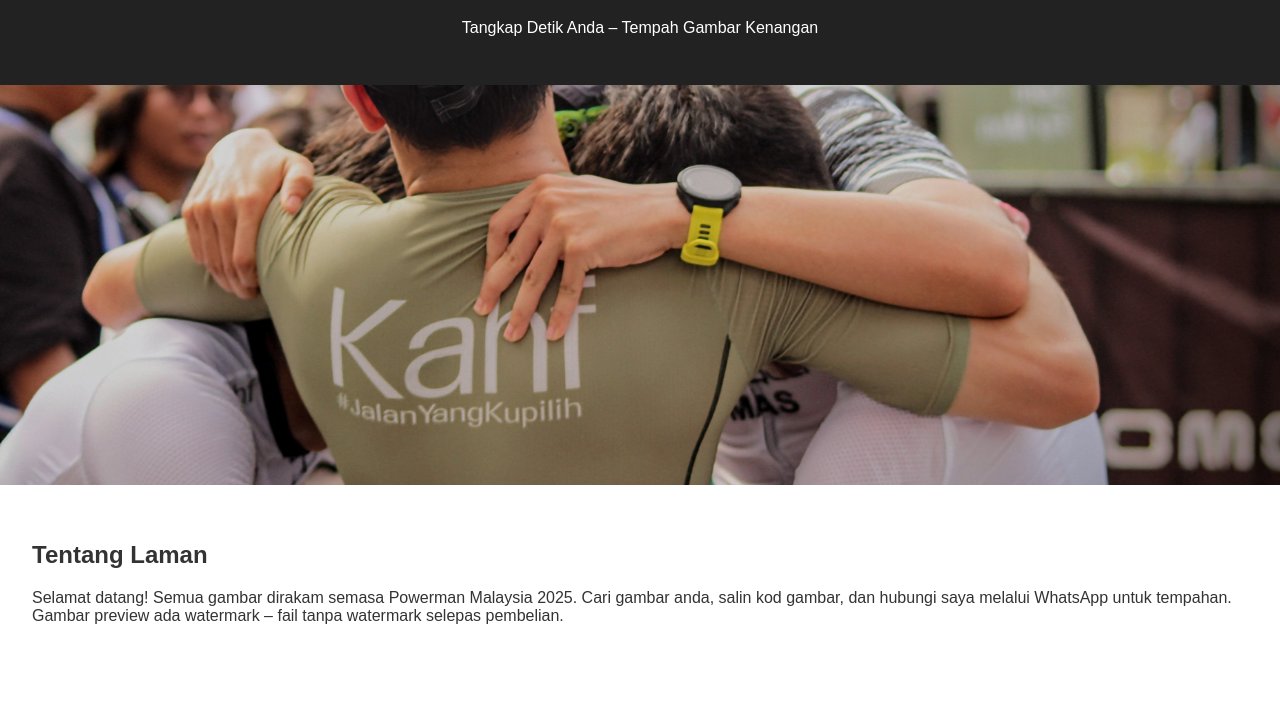
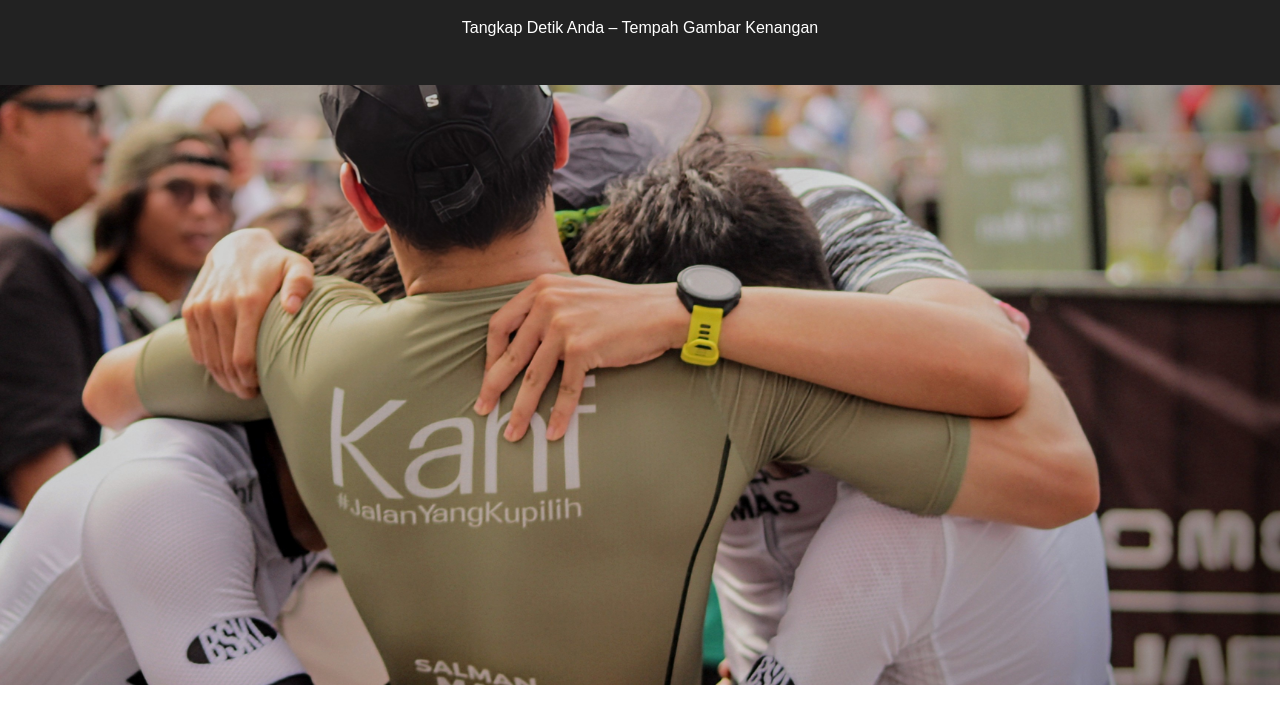
Before and after one commit to hariz49/Powerman-2025, a plain HTML site: page index.html in a window 1280 px wide. Shown: the part 93-800 px from the top of the page. Drawn offline with Linux system fonts and the light colour scheme.

Commit message:
Update index.html

```diff
--- a/index.html
+++ b/index.html
@@ -22,8 +22,19 @@
   <h1>Gambar Powerman Malaysia 2025</h1>
   <p>Tangkap Detik Anda – Tempah Gambar Kenangan</p>
 </header>
+<style>
+  .header-image {
+    width: 100%;
+    height: auto;
+    max-height: 600px; /* ubah ikut selera anda */
+    object-fit: cover;
+    display: block;
+    margin: 0 auto;
+  }
+</style>
 
-<img src="Hero.JPG" alt="Hero Image" class="hero">
+<img src="Hero.JPG" class="header-image" alt="Gambar Header">
+
 
 <section>
   <h2>Tentang Laman</h2>
```
